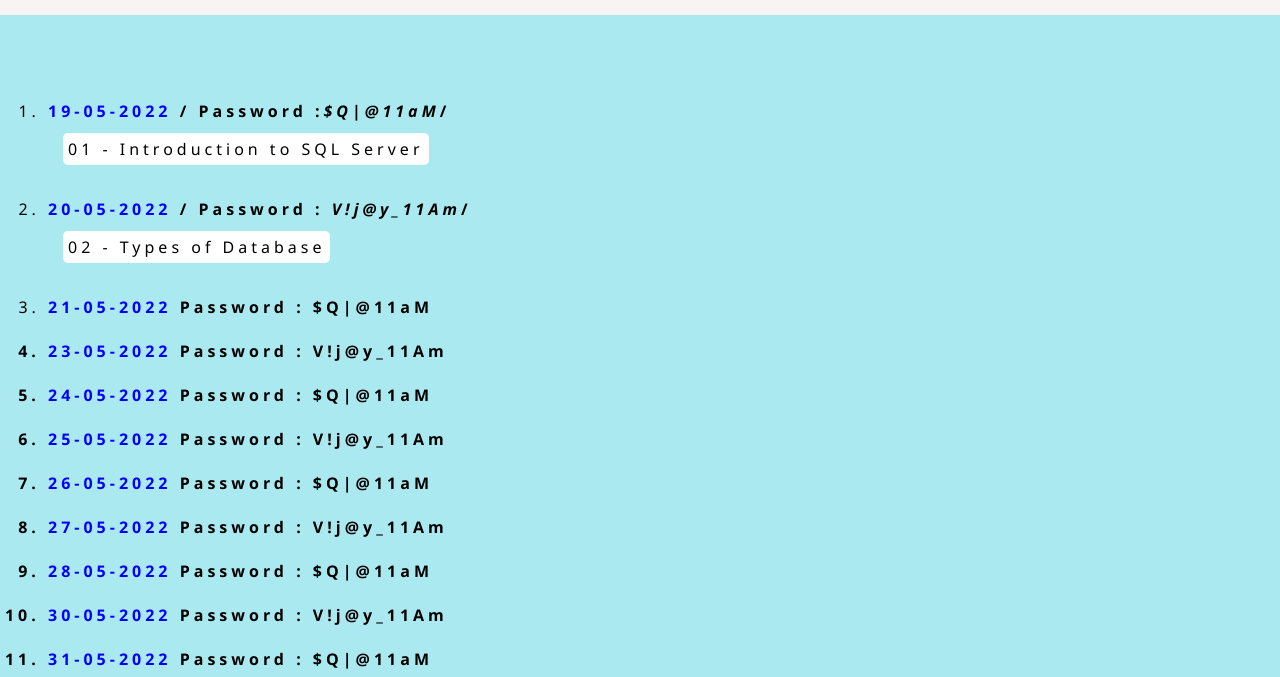
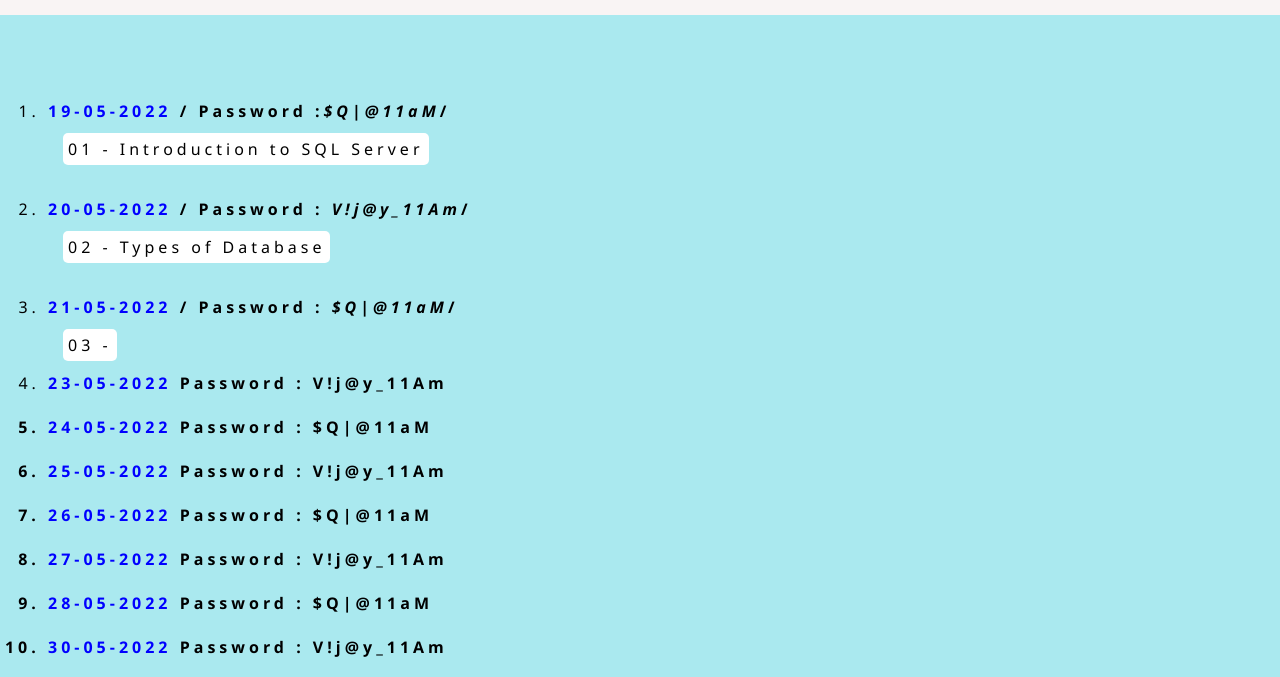
Before and after one commit to Juveria-Dalvi/SQL-SERVER, a plain HTML site: page SQL/index.html in a window 1280 px wide. Shown: the part 96-773 px from the top of the page. Drawn offline with Linux system fonts and the light colour scheme.

Commit message:
Add files via upload

```diff
--- a/SQL/index.html
+++ b/SQL/index.html
@@ -24,7 +24,7 @@
                     01 - Introduction to SQL Server</a>
             </p>
             <br>
-
+            <!-- -------------------->
             <li>
                 <a class="v-link" href="https://vimeo.com/714338074">20-05-2022</a>
                 <span class="pass">/ Password : <span class="code">V!j@y_11Am</span>/</span>
@@ -34,7 +34,17 @@
                     02 - Types of Database</a>
             </p>
             <br>
-            <li><a class="v-link" href="https://vimeo.com/714338282">21-05-2022</a><b> Password : $Q|@11aM</li><br>
+            <!-- -------------------->
+
+            <li><a class="v-link" href="https://vimeo.com/714338282">21-05-2022</a>
+                <span class="pass">/ Password :<span class="code"> $Q|@11aM</span>/</span>
+            </li>
+            <p>
+                <a class="notes" href="../SQL notes/03 - Database Server.txt" download>
+                    03 - </a>
+            </p>
+            <!-- -------------------->
+
             <li><a class="v-link" href="https://vimeo.com/714338454">23-05-2022</a><b> Password : V!j@y_11Am</li><br>
             <li><a class="v-link" href="https://vimeo.com/714338674">24-05-2022</a><b> Password : $Q|@11aM</li><br>
             <li><a class="v-link" href="https://vimeo.com/714338818">25-05-2022</a><b> Password : V!j@y_11Am</li><br>
```
